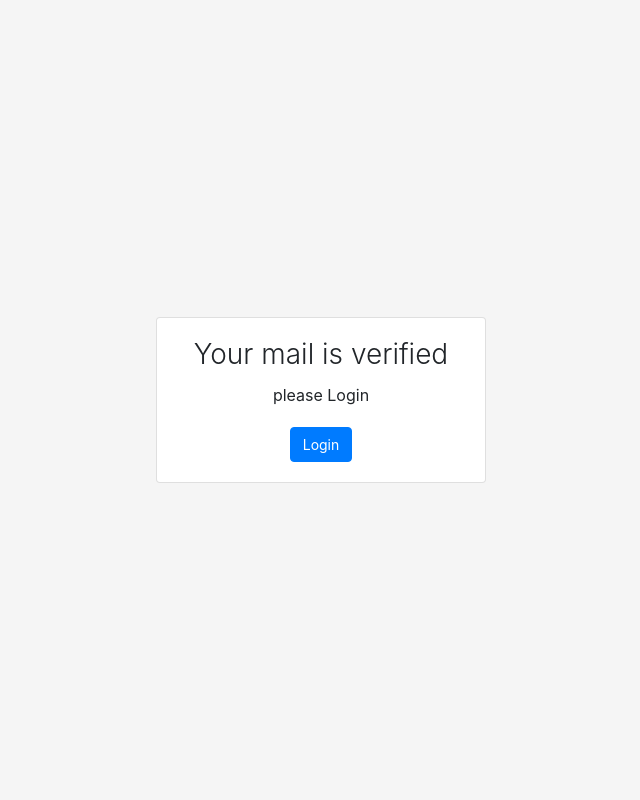
After one commit to Al-amen/registraionAuthorizedByMail, a Django app: page /success/ in a window 1280 px wide. The commit adds this page. Shown: the whole page, without its empty margins (319-959 px from the left). Run offline with Django 5.2, Linux system fonts and the light colour scheme.

Commit message:
complete UI part

```diff
--- a/registraionAuthorizedByMail/login_app/urls.py
+++ b/registraionAuthorizedByMail/login_app/urls.py
@@ -6,4 +6,6 @@ urlpatterns = [
     path('',views.index, name="index"),
     path('login/',views.login_attemp, name = "login_attemp"),
     path('register/',views.rigister_attemp, name="rigister_attemp"),
+    path('token/',views.token_send,name='token_send'),
+     path('success/',views.success,name='success'),
 ]
--- a/registraionAuthorizedByMail/login_app/views.py
+++ b/registraionAuthorizedByMail/login_app/views.py
@@ -18,3 +18,10 @@ def rigister_attemp(request):
     diction = {"title":"Registration Page"}
 
     return render(request, 'login_app/register.html', context=diction)
+
+def token_send(request):
+
+    return render(request, 'login_app/token.html',context={})
+
+def success(request):
+    return render(request, 'login_app/success.html',context={})
--- a/registraionAuthorizedByMail/templates/login_app/register.html
+++ b/registraionAuthorizedByMail/templates/login_app/register.html
@@ -7,7 +7,7 @@
 <div class="global-container">
 	<div class="card login-form">
 	<div class="card-body">
-		<h3 class="card-title text-center">Log in to Django_app</h3>
+		<h3 class="card-title text-center">Register in to Django_app</h3>
 		<div class="card-text">
 			<!--
 			<div class="alert alert-danger alert-dismissible fade show" role="alert">Incorrect username or password.</div> -->
--- /dev/null
+++ b/registraionAuthorizedByMail/templates/login_app/success.html
@@ -0,0 +1,23 @@
+{% extends 'login_app/base.html' %}
+{% load static %}
+
+
+{% block content %}
+
+<div class="global-container">
+	<div class="card login-form">
+	<div class="card-body">
+		<h3 class="card-title text-center">Your mail is verified</h3>
+		<div class="card-text text-center">
+			please Login
+            <div>
+                <a class="btn btn-primary" href="{% url 'login_app:login_attemp'  %}">Login</a>
+            </div>
+
+		</div>
+	</div>
+</div>
+</div>
+
+
+{% endblock content %}
```
Also changed, not shown: registraionAuthorizedByMail/templates/login_app/token.html (added, +20 -0 lines).
